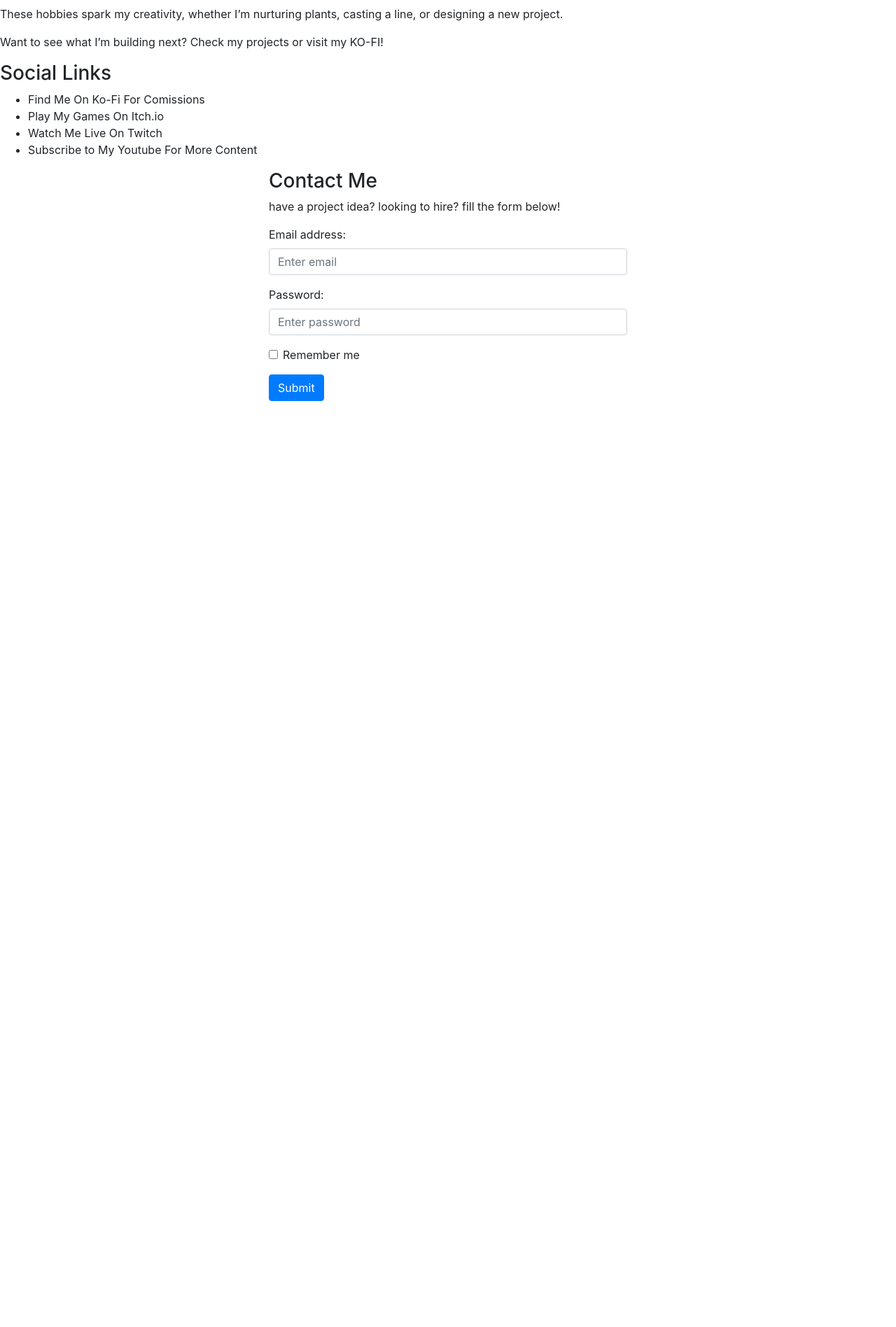
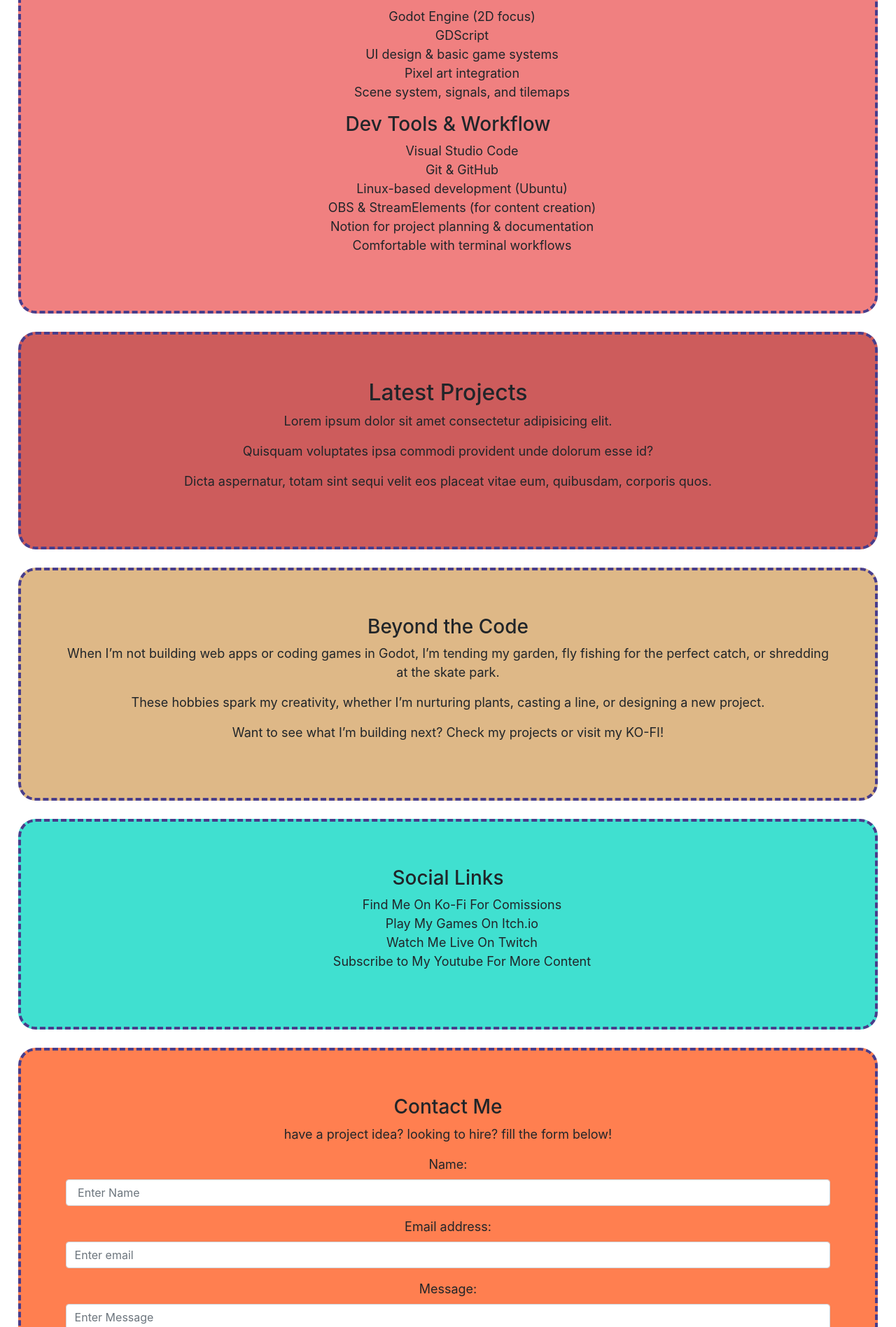
Before and after one commit to MoeOverload/Portfolio-App, a Django app: page / in a window 1280 px wide. Shown: the part 1584-3480 px from the top of the page at 70% size. Before the commit the page ends 2157 px from the top, so only its background shows below. Run offline with Django 5.2, Linux system fonts and the light colour scheme.

Commit message:
rebuild success

```diff
--- a/projects/templates/home.html
+++ b/projects/templates/home.html
@@ -6,7 +6,7 @@ home
 <div>
     <h2>Home</h2>
 </div>
-<div>
+<div class="contentContainer" id="aboutBlock">
     <h2>About Me</h2>
     <p>Hey, I’m Morgan, a developer who loves crafting web apps, websites, and small games from scratch using tools like Django, Python, and Godot.</p>
     <p>I got into programming to build games that spark joy, but I’ve fallen in love with creating all kinds of experiences that people can enjoy, whether it’s a sleek website or a fun game.</p>
@@ -15,7 +15,7 @@ home
     <p>If you’re looking for a developer to bring your ideas to life, check out my projects below or support my work on KO-FI!</p>
     <p>—let’s build something awesome together!</p>
 </div>
-<div>
+<div class="contentContainer" id="skillBlock">
     <h2>🧠 Tech Stack</h2>
     <div>
         <h3>Front End</h3>
@@ -61,19 +61,19 @@ home
         </ul>
     </div>
 </div>
-<div>
+<div class="contentContainer" id="progressBlock">
     <h2>Latest Projects</h2>
     <p>Lorem ipsum dolor sit amet consectetur adipisicing elit.</p>
     <p>Quisquam voluptates ipsa commodi provident unde dolorum esse id?</p>
     <p>Dicta aspernatur, totam sint sequi velit eos placeat vitae eum, quibusdam, corporis quos.</p>
 </div>
-<div>
+<div class="contentContainer" id="journeyBlock">
     <h3>Beyond the Code</h3>
     <p>When I’m not building web apps or coding games in Godot, I’m tending my garden, fly fishing for the perfect catch, or shredding at the skate park.</p>
     <p>These hobbies spark my creativity, whether I’m nurturing plants, casting a line, or designing a new project.</p>
     <p>Want to see what I’m building next? Check my projects or visit my KO-FI!</p>
 </div>
-<div>
+<div class="contentContainer" id="testBlock">
     <h3>Social Links</h3>
     <ul>
         <li>Find Me On <a>Ko-Fi</a> For Comissions</li>
--- a/projects/templates/template.html
+++ b/projects/templates/template.html
@@ -22,7 +22,7 @@
 </head>
 <body>
 	<div>
-		<div>
+		<div id="heroSection">
 			<h1>Morgan Bourne</h1>
 			<h2>Software Developer</h2>
 		</div>
@@ -49,23 +49,23 @@
 
 	{%block body%}
 	{%endblock%}
-	<div style="margin-left: 30%; margin-right:30%;">
+	<div class="contentContainer" id="contactBlock" >
 		<h3>Contact Me</h3>
 		<p>have a project idea? looking to hire? fill the form below!</p>
-		 <form action="/action_page.php">
+		 <form action="#">
+			<div class="form-group">
+				<label for="name">Name:</label>
+				<input type="text" class="form-control" placeholder=" Enter Name" id="name">
+			</div>
   			<div class="form-group">
     			<label for="email">Email address:</label>
     			<input type="email" class="form-control" placeholder="Enter email" id="email">
   			</div>
 			<div class="form-group">
-    			<label for="pwd">Password:</label>
-    			<input type="password" class="form-control" placeholder="Enter password" id="pwd">
+    			<label for="msg">Message:</label>
+    			<textarea class="form-control" placeholder="Enter Message" id="msg" rows="5"></textarea>
   			</div>
-  			<div class="form-group form-check">
-    			<label class="form-check-label">
-      				<input class="form-check-input" type="checkbox"> Remember me
-    			</label>
-  			</div>
+
   			<button type="submit" class="btn btn-primary">Submit</button>
 		</form>
 	</div>
--- a/static/css/main.css
+++ b/static/css/main.css
@@ -5,60 +5,37 @@ body{
 #heroSection{
     text-align: center;
     padding: 10%;
-
 }
-#journeyBlock{
+.contentContainer{
     font-size: large;
     text-align: center;
-    background-color: burlywood;
-    padding: 5%;
-    margin: 2%;
-    border: 4px dashed darkslateblue;
-    border-radius: 25px;
-}
-#aboutBlock{
-    font-size: large;
-    text-align: center;
-    background-color: lightskyblue;
-    padding: 5%;
-    margin:2%;
-    border: 4px dashed darkslateblue;
-    border-radius: 25px;
-}
-#skillBlock{
-    font-size: large;
-    text-align: center;
-    background-color: lightcoral;
-    padding: 5%;
-    margin: 2%;
-    border: 4px dashed darkslateblue;
-    border-radius: 25px;
-}
-
-#progressBlock{
-    font-size: large;
-    text-align: center;
-    background-color: indianred;
-    padding: 5%;
-    margin: 2%;
-    border: 4px dashed darkslateblue;
-    border-radius: 25px;
-}
-#testBlock{
-    font-size: large;
-    text-align: center;
-    background-color:turquoise;
     padding: 5%;
     margin: 2%;
     border: 4px dashed darkslateblue;
     border-radius: 25px;
 }
 #contactBlock{
-    font-size: large;
-    text-align: center;
     background-color: coral;
-    padding: 5%;
-    margin: 2%;
-    border: 4px dashed darkslateblue;
-    border-radius: 25px;
 }
+#journeyBlock{
+    background-color: burlywood;
+}
+#aboutBlock{
+    background-color: lightskyblue;
+}
+#skillBlock{
+    background-color: lightcoral;
+    ul{
+        list-style-type: none;
+    }
+
+}
+#progressBlock{
+    background-color: indianred;
+}
+#testBlock{
+    background-color:turquoise;
+    ul{
+        list-style-type: none;
+    }
+}
```
Also changed, not shown: 2 other files.
